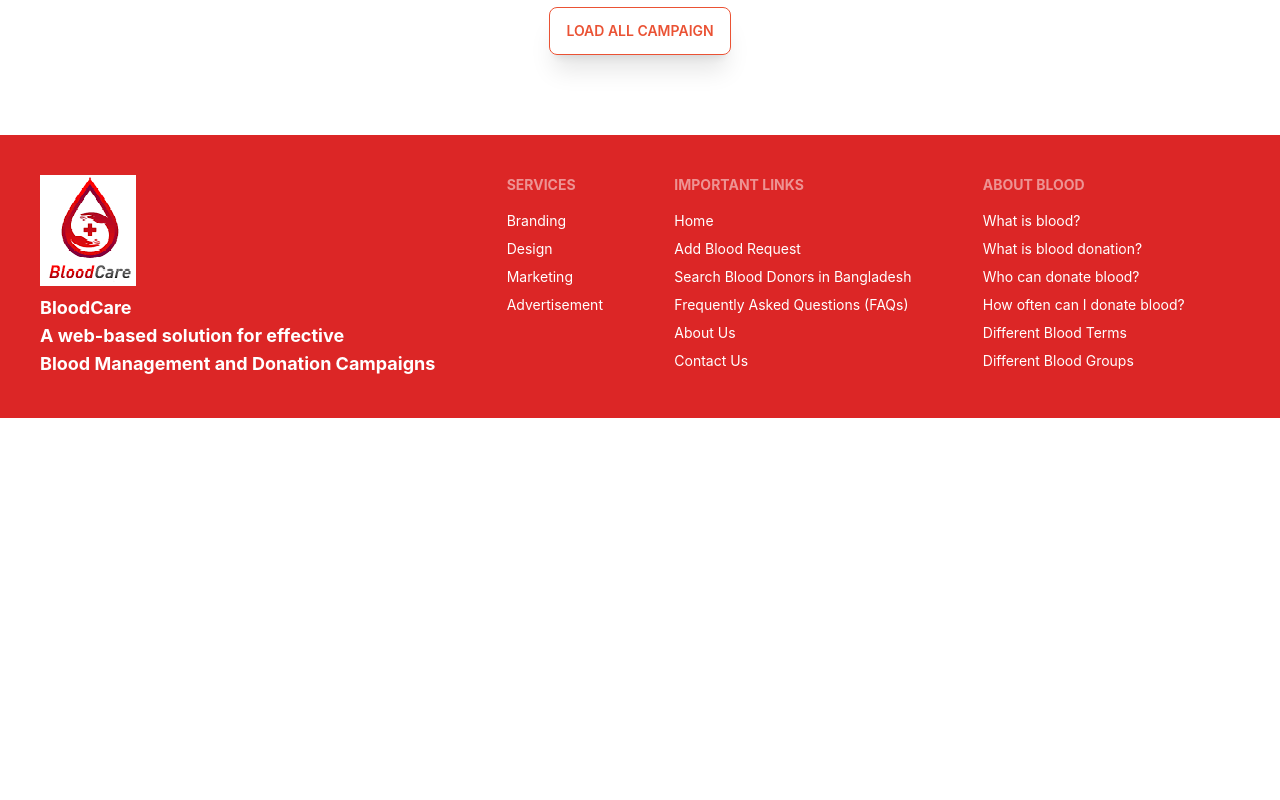
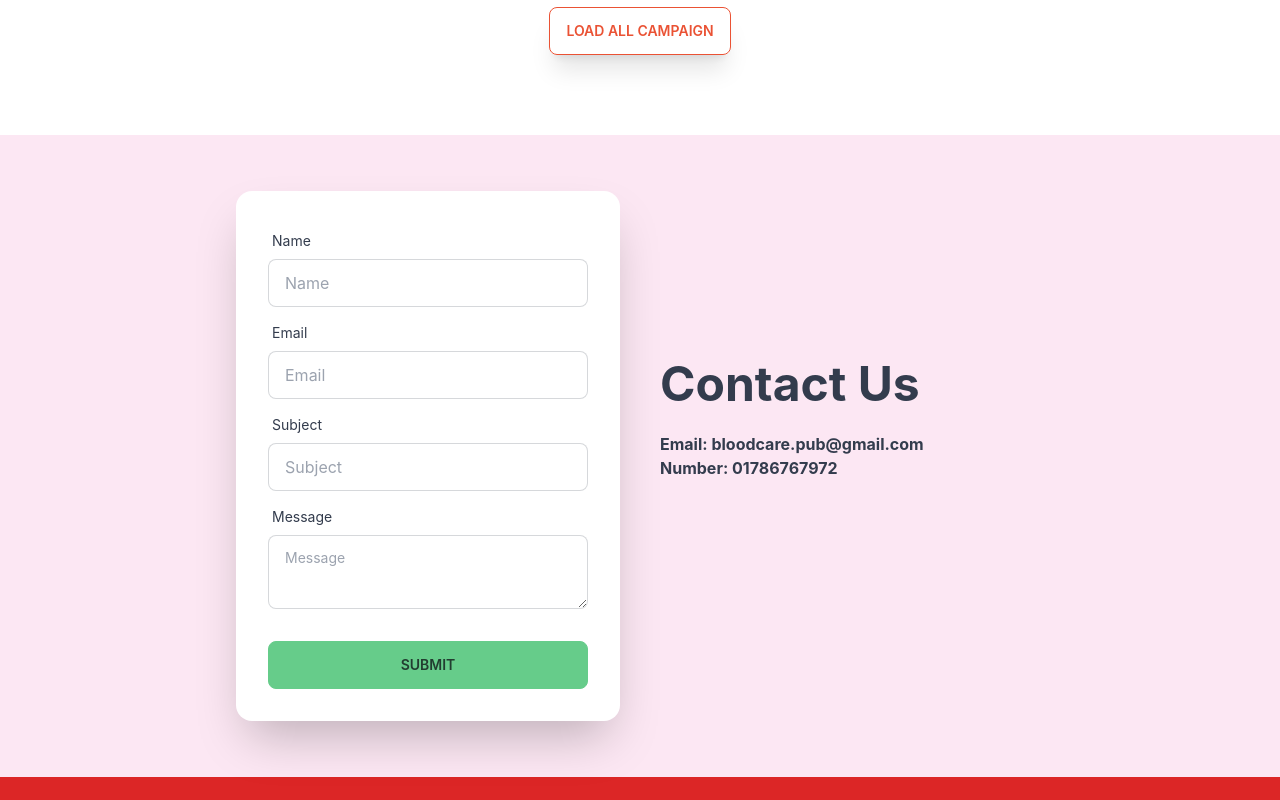
Before and after one commit to syedfarhanreza/bloodcare-client, a React (Create React App) app: page / in a window 1280 px wide. Shown: the part 2280-3080 px from the top of the page. Before the commit the page ends 2698 px from the top, so only its background shows below. Built offline with nearby package versions, Linux system fonts and the light colour scheme; no server answers.

Commit message:
contact us form created and send email via email js

```diff
--- a/package.json
+++ b/package.json
@@ -3,6 +3,7 @@
   "version": "0.1.0",
   "private": true,
   "dependencies": {
+    "@emailjs/browser": "^3.11.0",
     "@fortawesome/fontawesome-svg-core": "^6.4.2",
     "@fortawesome/free-solid-svg-icons": "^6.4.2",
     "@fortawesome/react-fontawesome": "^0.2.0",
--- /dev/null
+++ b/src/Pages/ContactUs/ContactUs.js
@@ -0,0 +1,64 @@
+import React, { useRef } from 'react';
+import emailjs from '@emailjs/browser';
+import toast from 'react-hot-toast';
+
+
+const ContactUs = () => {
+
+    const form = useRef();
+
+    const sendEmail = (e) => {
+        e.preventDefault();
+        emailjs.sendForm('service_vh5t4nn', 'template_om8ityr', form.current, '1XENWBGUSp5ChM5sJ')
+            .then((result) => {
+                console.log(result.text);
+                toast.success('Email Send Successfully')
+            }, (error) => {
+                console.log(error.text);
+            });
+    };
+    return (
+        <div className="hero py-10 bg-pink-100">
+            <div className="hero-content flex-col gap-10 lg:flex-row-reverse">
+                <div className="text-center lg:text-left card shrink-0 w-full max-w-sm">
+                    <h1 className="text-5xl font-bold">Contact Us</h1>
+                    <p className="py-6 font-bold">Email: bloodcare.pub@gmail.com <br />Number: 01786767972</p>
+                    <p className="py-6"></p>
+                </div>
+                <div className="card shrink-0 w-full max-w-sm shadow-2xl bg-base-100">
+                    <form ref={form} onSubmit={sendEmail} className="card-body">
+                        <div className="form-control">
+                            <label className="label">
+                                <span className="label-text">Name</span>
+                            </label>
+                            <input name="name" placeholder="Name" className="input input-bordered" required />
+                        </div>
+                        <div className="form-control">
+                            <label className="label">
+                                <span className="label-text">Email</span>
+                            </label>
+                            <input name="email" placeholder="Email" className="input input-bordered" required />
+                        </div>
+                        <div className="form-control">
+                            <label className="label">
+                                <span className="label-text">Subject</span>
+                            </label>
+                            <input name="subject" placeholder="Subject" className="input input-bordered" required />
+                        </div>
+                        <div className="form-control">
+                            <label className="label">
+                                <span className="label-text">Message</span>
+                            </label>
+                            <textarea name="message" className="textarea textarea-bordered" placeholder="Message"></textarea>
+                        </div>
+                        <div className="form-control mt-6">
+                            <button className="btn btn-primary" value="Send">Submit</button>
+                        </div>
+                    </form>
+                </div>
+            </div>
+        </div>
+    );
+};
+
+export default ContactUs;
--- a/src/Pages/Home/Home/Home.js
+++ b/src/Pages/Home/Home/Home.js
@@ -4,6 +4,7 @@ import BannerSlider from '../BannerSlider/BannerSlider';
 import DonationProcess from '../DonationProcess/DonationProcess';
 import BecomeDonor from '../BecomeDonor/BecomeDonor';
 import DonationCampaign from '../DonationCampaigns/DonationCampaign';
+import ContactUs from '../../ContactUs/ContactUs';
 
 const Home = () => {
     return (
@@ -13,6 +14,7 @@ const Home = () => {
            <DonationProcess></DonationProcess>
            <BecomeDonor></BecomeDonor>
            <DonationCampaign></DonationCampaign>
+           <ContactUs></ContactUs>
         </div>
     );
 };
```
Also changed, not shown: 1 other file (tests, documents, lock files or other folders).
